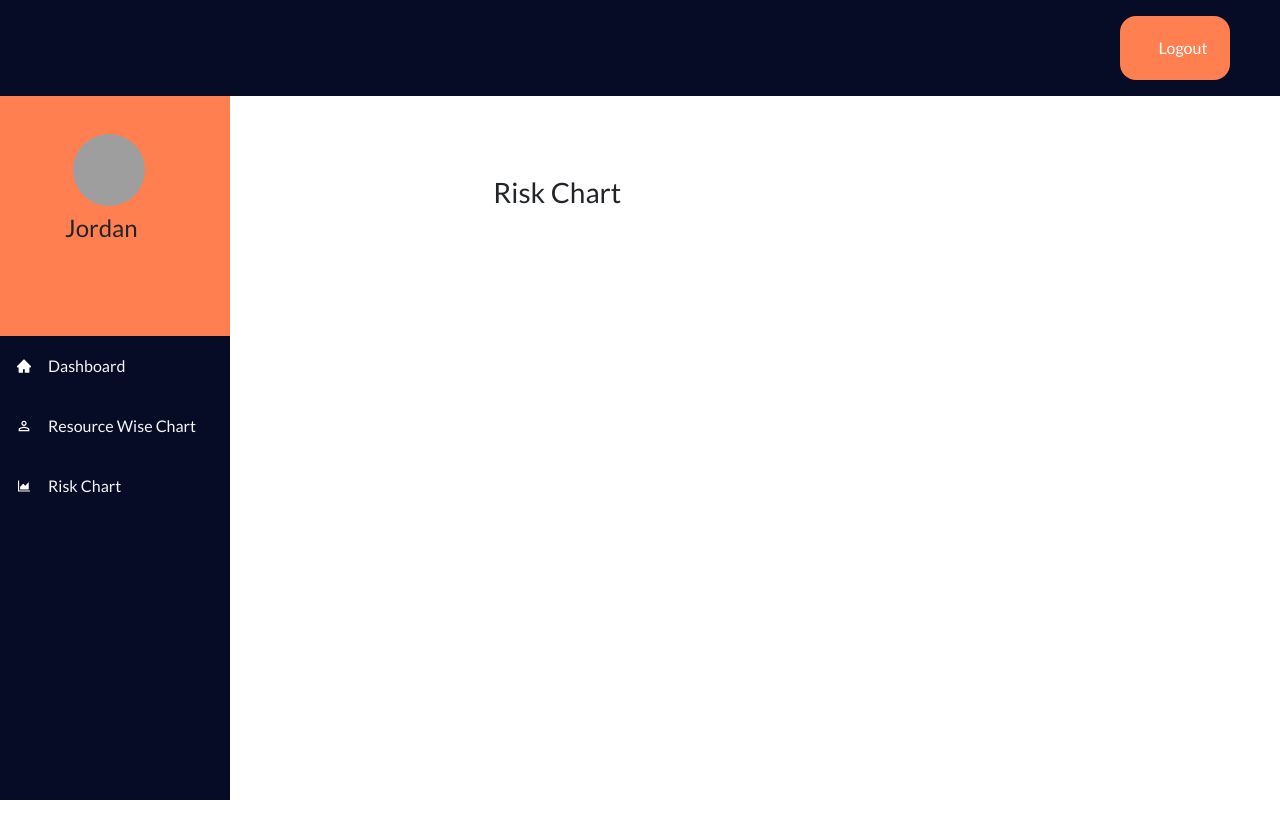
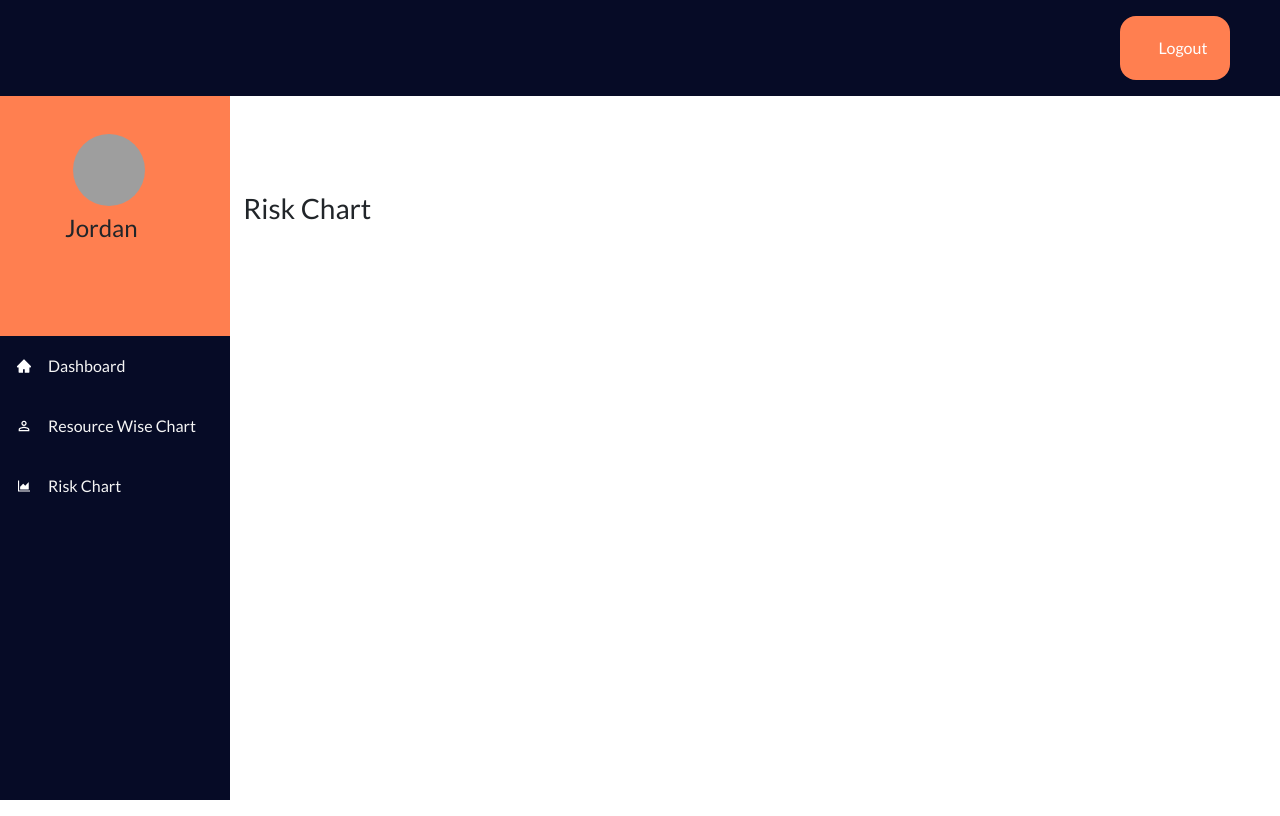
Before and after one commit to divya-kulkarni/Leave-Tracker, a React (Create React App) app in the folder client/: page /risk-chart in a window 1280 px wide. Built offline with nearby package versions, Linux system fonts and the light colour scheme; grey boxes are pictures that could not be loaded.

Commit message:
css changes to navbar

```diff
--- a/client/src/App.css
+++ b/client/src/App.css
@@ -7,17 +7,7 @@
   font-family: 'Lato', sans-serif;
 }
 
-.dashboard,
-.ResourceWiseChart,
-.RiskChart {
-  height: 90vh;
-  position: absolute;
-  font-size: 3rem;
-  padding-left: 250px;
-  padding-top: 80px;
-  right: 0;
-  width: 81%;
-}
+
 
 .parent{
   display: flex;
--- a/client/src/components/navbar/navbar.css
+++ b/client/src/components/navbar/navbar.css
@@ -113,7 +113,10 @@ Avatar{
  align-items: flex-start;
 }
 
-.resource-list .dashboard .RiskChart{
+.resource-list ,.dashboard ,.RiskChart{
+  margin-top:12vh;
+  position: absolute;
+  right: 0;
+  width: 81%;
   margin-left: 25%;
-  margin-top: 12vh;
 }
```
